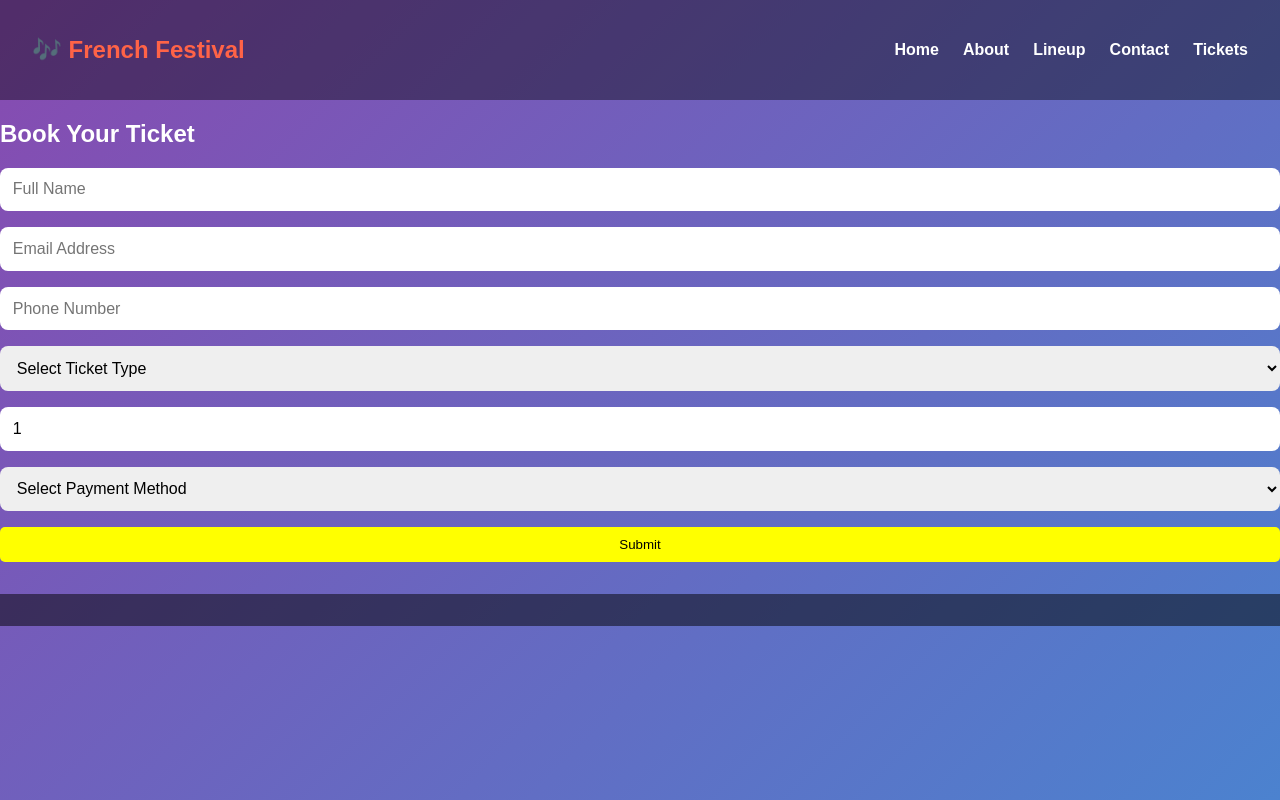
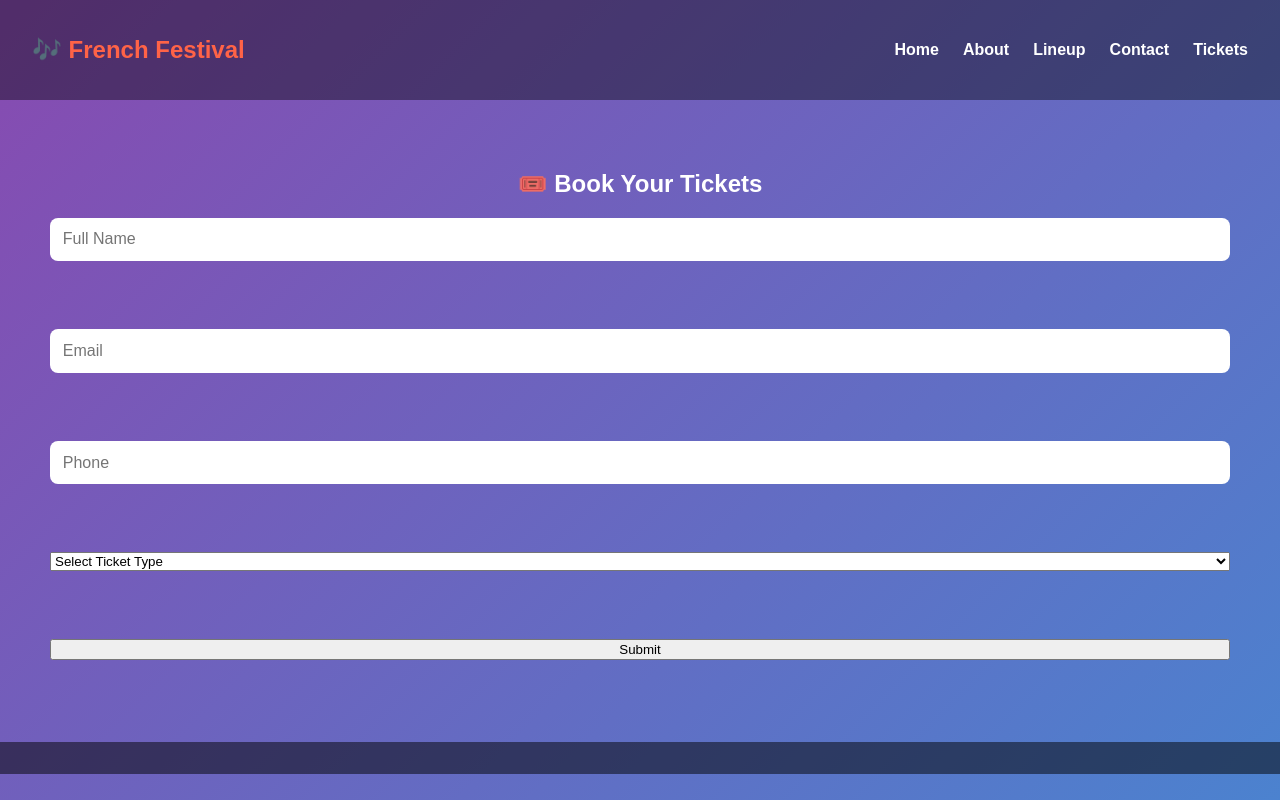
Before and after one commit to siddharth-1118/festival-website, a React (Create React App) app: page /tickets in a window 1280 px wide. Built offline with nearby package versions, Linux system fonts and the light colour scheme.

Commit message:
update website

```diff
--- a/src/pages/tickets.jsx
+++ b/src/pages/tickets.jsx
@@ -1,74 +1,63 @@
-import React, { useState } from "react";
+// src/pages/Tickets.jsx
+import React, { useRef, useState } from "react";
 import emailjs from "emailjs-com";
 
 export default function Tickets() {
-  const [formData, setFormData] = useState({
-    name: "",
-    email: "",
-    phone: "",
-    ticketType: "",
-    quantity: 1,
-    Payment: ""
-  });
+  const formRef = useRef();
+  const [status, setStatus] = useState("");
 
-  const handleChange = (e) => {
-    setFormData({ ...formData, [e.target.name]: e.target.value });
-  };
+  // EmailJS credentials (use environment variables if possible)
+  const SERVICE_ID = "service_zzgy9ct";
+  const TEMPLATE_ADMIN = "template_w7c1xzl";
+  const TEMPLATE_USER = "template_1jzh78a";
+  const PUBLIC_KEY = "3Ypomrf7V7bVnsxSO";
 
   const handleSubmit = (e) => {
     e.preventDefault();
+    setStatus("sending");
 
-    emailjs.send(
-      "service_zzgy9ct",     // from EmailJS
-      "template_w7c1xzl",    // from EmailJS
-      formData,
-      "3Ypomrf7V7bVnsxSO"      // from EmailJS
-    )
-    .then(() => {
-      alert("🎉 Ticket details sent to your email!");
-      setFormData({ name: "", email: "", phone: "", ticketType: "", quantity: 1 });
-    })
-    .catch((error) => {
-      console.error("Email send error:", error);
-      alert("❌ Failed to send details.");
-    });
+    const templateParams = {
+      user_name: formRef.current.user_name.value,
+      user_email: formRef.current.user_email.value,
+      user_phone: formRef.current.user_phone.value,
+      ticket_type: formRef.current.ticket_type.value,
+      to_email: formRef.current.user_email.value, // for the user template
+    };
+
+    // Step 1: Send details to you (admin)
+    emailjs.send(SERVICE_ID, TEMPLATE_ADMIN, templateParams, PUBLIC_KEY)
+      .then(() => {
+        // Step 2: Send confirmation to user (auto-reply)
+        return emailjs.send(SERVICE_ID, TEMPLATE_USER, templateParams, PUBLIC_KEY);
+      })
+      .then(() => {
+        setStatus("success");
+        formRef.current.reset();
+      })
+      .catch((err) => {
+        console.error("EmailJS Error:", err);
+        setStatus("error");
+      });
   };
 
   return (
-    <div className="tickets-page">
-      <h2>Book Your Ticket</h2>
-      <form onSubmit={handleSubmit} className="form">
-        <input
-          type="text" name="name" placeholder="Full Name"
-          value={formData.name} onChange={handleChange} required
-        />
-        <input
-          type="email" name="email" placeholder="Email Address"
-          value={formData.email} onChange={handleChange} required
-        />
-        <input
-          type="tel" name="phone" placeholder="Phone Number"
-          value={formData.phone} onChange={handleChange} required
-        />
-        <select
-          name="ticketType" value={formData.ticketType}
-          onChange={handleChange} required
-        >
+    <div style={{ textAlign: "center", padding: "50px", color: "white" }}>
+      <h2>🎟️ Book Your Tickets</h2>
+      <form ref={formRef} onSubmit={handleSubmit}>
+        <input type="text" name="user_name" placeholder="Full Name" required /><br /><br />
+        <input type="email" name="user_email" placeholder="Email" required /><br /><br />
+        <input type="tel" name="user_phone" placeholder="Phone" required /><br /><br />
+        <select name="ticket_type" required>
           <option value="">Select Ticket Type</option>
           <option value="Regular">Regular</option>
           <option value="VIP">VIP</option>
-        </select>
-        <input
-          type="number" name="quantity" min="1"
-          value={formData.quantity} onChange={handleChange} required
-        />
-        <select name="PaymentMethod" id="">
-          <option value="">Select Payment Method</option>
-          <option value="Credit Card">Credit Card</option>
-          <option value="PayPal">PayPal</option>
-        </select>
-        <button type="submit" style={{ backgroundColor: "yellow", color: "black", padding: "10px 20px", border: "none", borderRadius: "5px", cursor: "pointer" }}>Submit</button>
+        </select><br /><br />
+        <button type="submit">Submit</button>
       </form>
+
+      {status === "sending" && <p>⏳ Sending...</p>}
+      {status === "success" && <p>✅ Your ticket request has been sent! Check your email for confirmation.</p>}
+      {status === "error" && <p>❌ Something went wrong. Please try again.</p>}
     </div>
   );
 }
```
